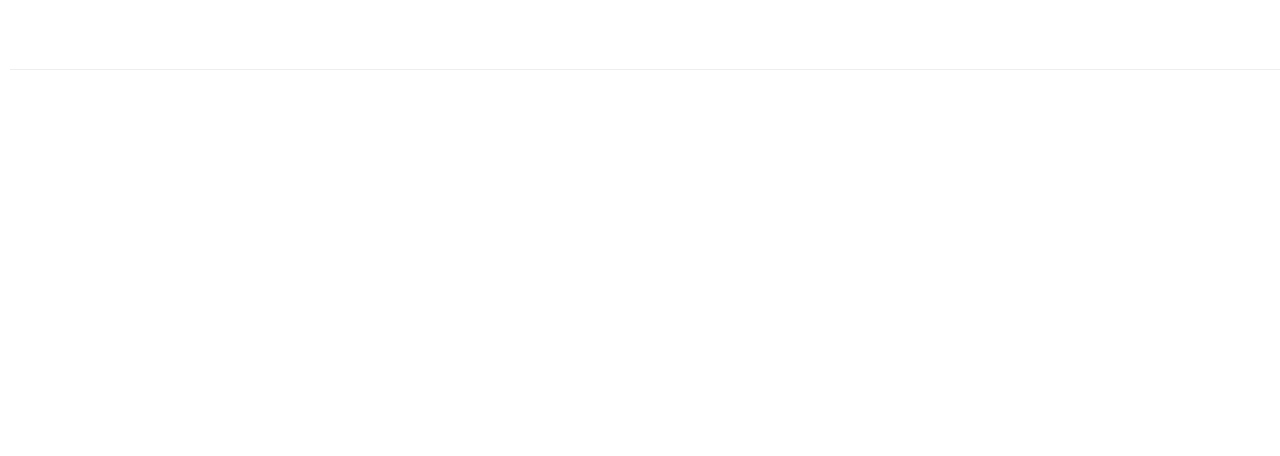
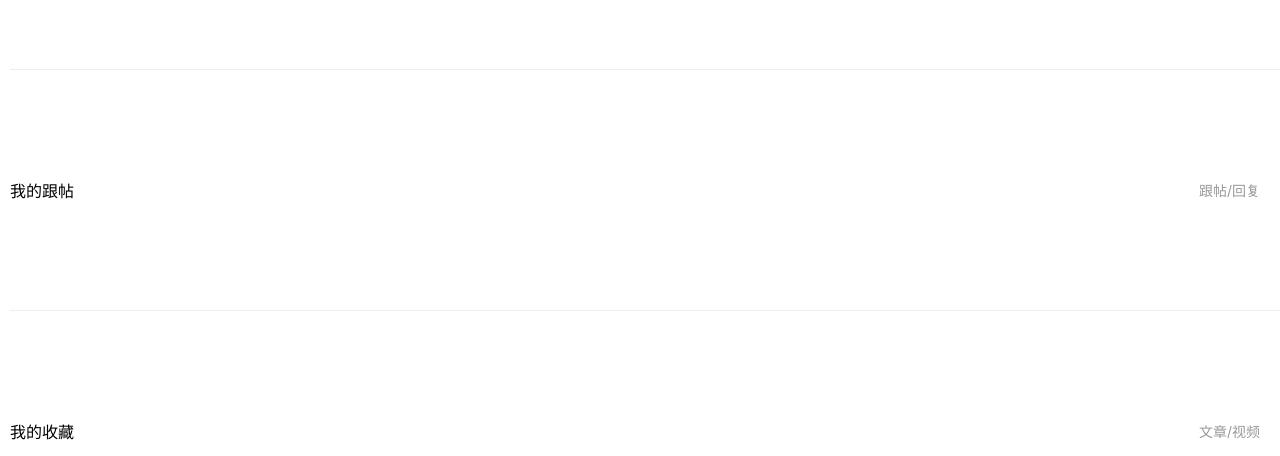
Before and after one commit to Wkellen/36-news, a Vue app: page /#/personal in a window 1280 px wide. Shown: the part 496-952 px from the top of the page. Before the commit the page ends 800 px from the top, so only its background shows below. Built offline with nearby package versions, Linux system fonts and the light colour scheme; a small style sheet from the web is missing.

Commit message:
调用条形组件

```diff
--- a/src/components/CellBar.vue
+++ b/src/components/CellBar.vue
@@ -1,8 +1,8 @@
 <template>
-  <div class="cell-wrap">
+  <div class="cell-wrap" @click="$emit('click',$event)">
       <div class="cell">
-          <span>我的关注</span>
-          <i>关注的用户</i>
+          <span>{{label}}</span>
+          <i>{{text}}</i>
           <span class="iconfont iconjiantou1"></span>
       </div>
   </div>
@@ -10,7 +10,7 @@
 
 <script>
 export default {
-
+    props:["label", "text"]
 }
 </script>
 
--- a/src/pages/Personal.vue
+++ b/src/pages/Personal.vue
@@ -16,7 +16,11 @@
     </div>
 
     <!-- 调用条形组件 -->
-    <CellBar></CellBar>
+    <CellBar label="我的关注" text="关注的用户"/>
+    <CellBar label="我的跟帖" text="跟帖/回复"/>
+    <CellBar label="我的收藏" text="文章/视频"/>
+    <CellBar label="设置"/>>
+
   </div>
 </template>
 
```
